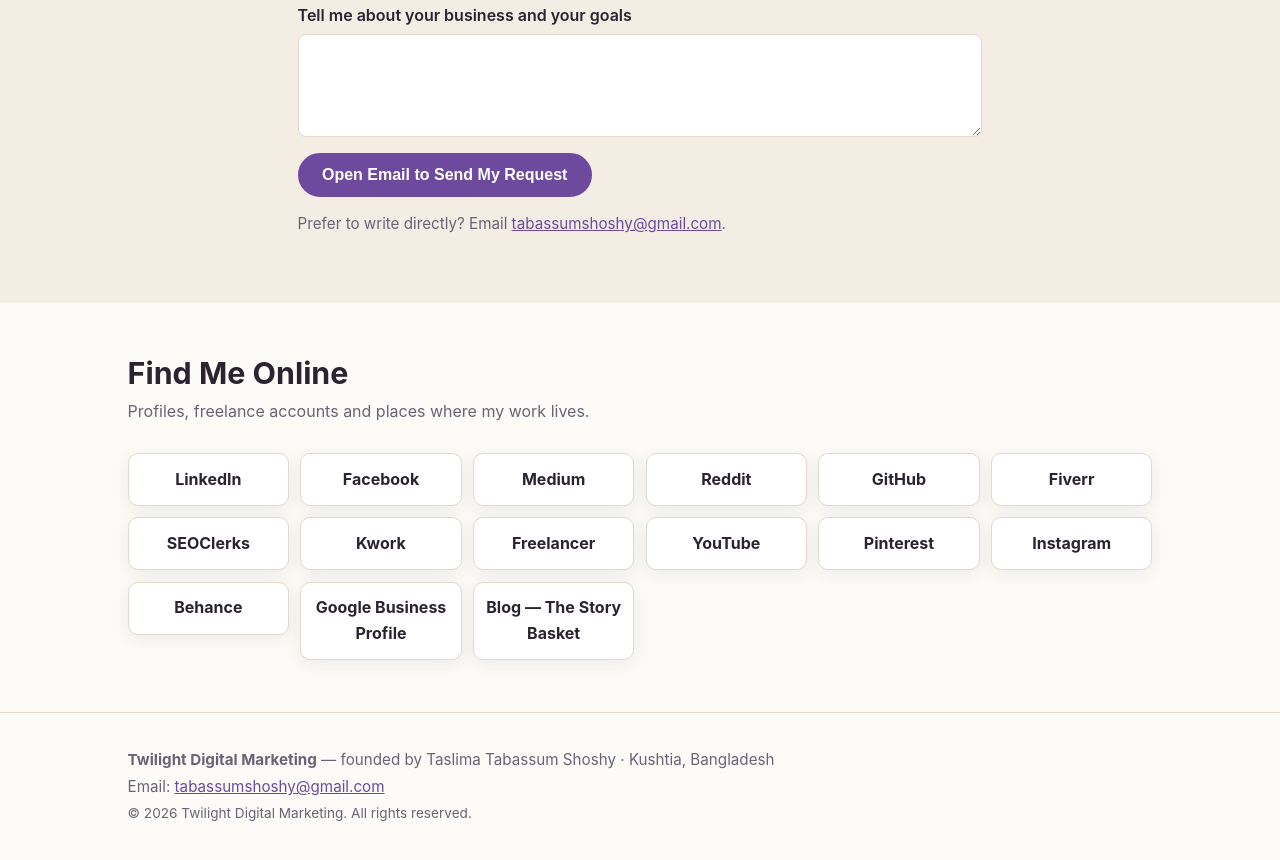
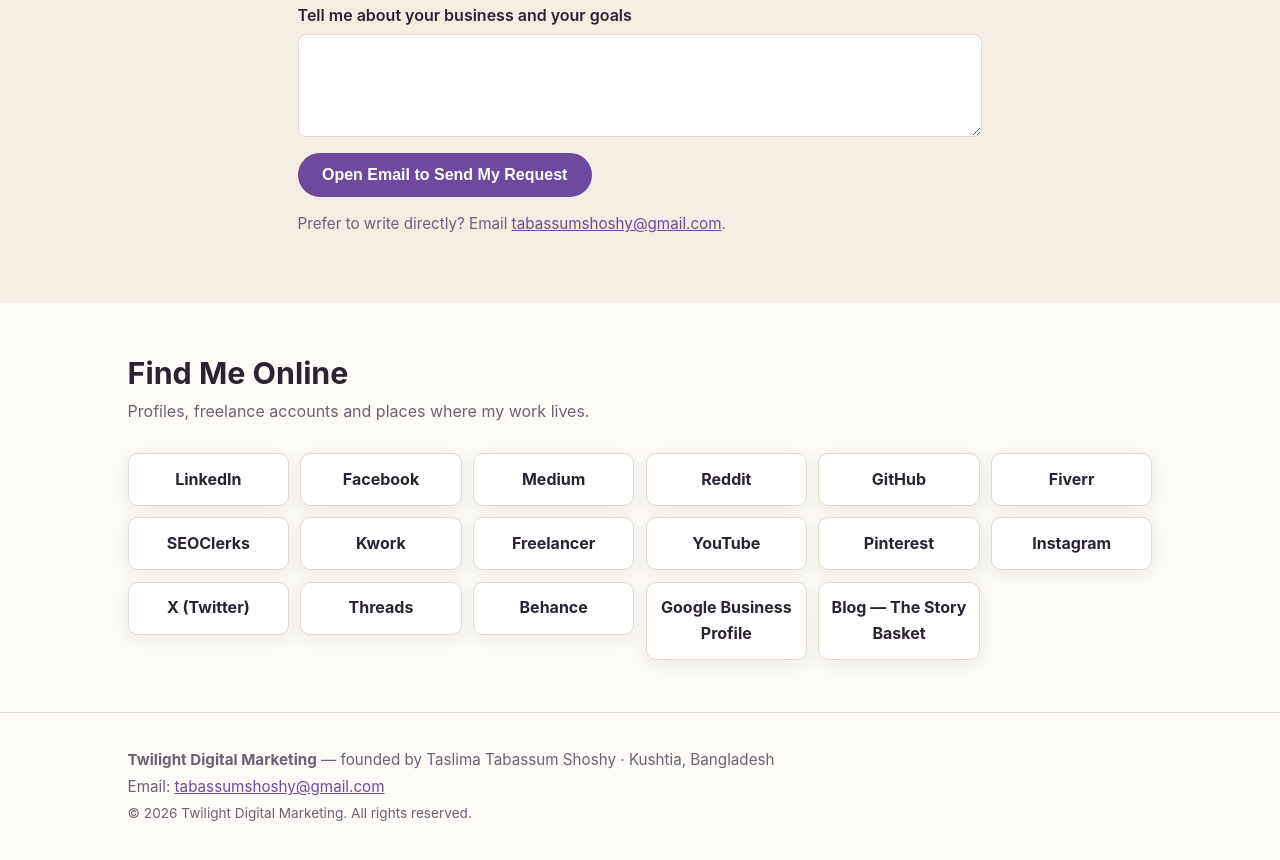
Before and after one commit to tabassumshoshy-commits/twilight-digital-marketing, a plain HTML site: page index.html in a window 1280 px wide. Shown: the part 4293-5153 px from the top of the page. Drawn offline with Linux system fonts and the light colour scheme.

Commit message:
Add X and Threads profile links

```diff
--- a/index.html
+++ b/index.html
@@ -275,6 +275,8 @@
         <li><a href="https://youtube.com/@tabassumshoshy1235" target="_blank" rel="noopener">YouTube</a></li>
         <li><a href="https://www.pinterest.com/tabassumshoshy/" target="_blank" rel="noopener">Pinterest</a></li>
         <li><a href="https://www.instagram.com/tabassum.shoshy/" target="_blank" rel="noopener">Instagram</a></li>
+        <li><a href="https://x.com/TabassumShoshy" target="_blank" rel="noopener">X (Twitter)</a></li>
+        <li><a href="https://www.threads.com/@tabassum.shoshy" target="_blank" rel="noopener">Threads</a></li>
         <li><a href="https://www.behance.net/tabassumshoshy" target="_blank" rel="noopener">Behance</a></li>
         <li><a href="https://www.google.com/maps/search/?api=1&amp;query=Twilight+Digital+Marketing+Kushtia" target="_blank" rel="noopener">Google Business Profile</a></li>
         <li><a href="https://storybookishwithshoshy.blogspot.com/" target="_blank" rel="noopener">Blog — The Story Basket</a></li>
```
